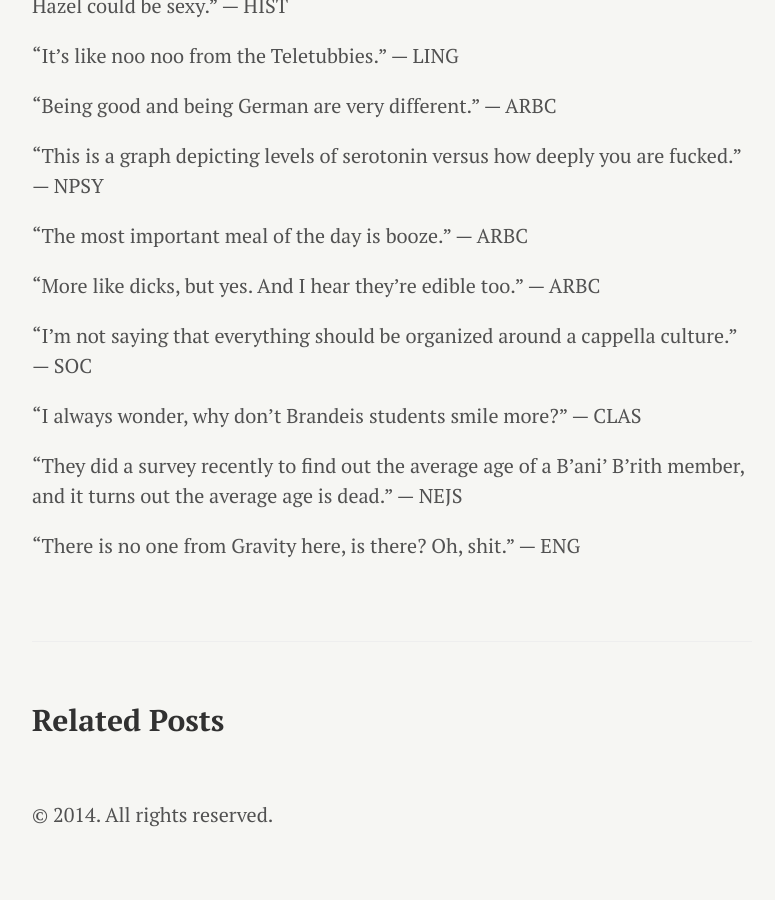
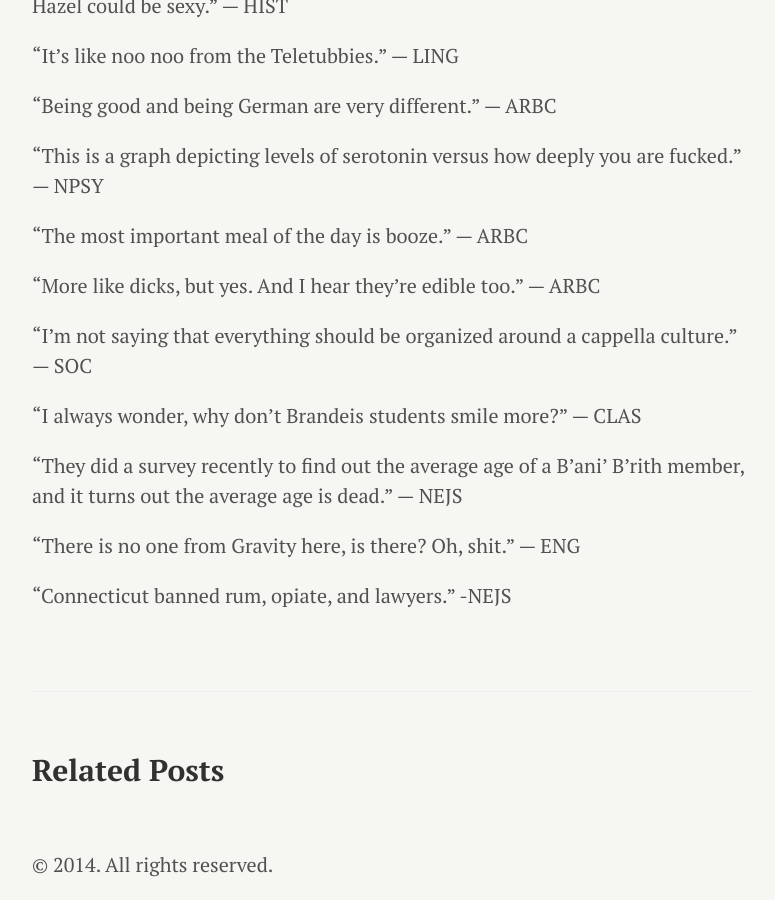
Before and after one commit to mrandhahn/gravitymagazine.org, a Jekyll site: the page built from _posts/2014-01-14-Professor-Quotes.md, in a window 1280 px wide and 900 px high, scrolled down 1712 px. Shown: the whole window, without its empty margins (248-1023 px from the left). Built offline with Jekyll 4.4.1, drawn with Linux system fonts in a browser that asks for light colours; Markdown is read by kramdown in place of the engine named in the settings; before the commit the page ends 2562 px from its top, so only the background shows below that.

Commit message:
Test to add quotes

```diff
--- a/_posts/2014-01-14-Professor-Quotes.md
+++ b/_posts/2014-01-14-Professor-Quotes.md
@@ -6,7 +6,6 @@ title: Professor Quotes
 *Since this is the budget edition of Gravity, you midyears will have to see the professor quotes here.*
 
 ***
-
 “Pulling operators out of bras is sick and wrong.” — PHYS
 
 “I don’t even know whose urine it was.” — CLAS
@@ -74,3 +73,5 @@ title: Professor Quotes
  “They did a survey recently to find out the average age of a B’ani’ B’rith member, and it turns out the average age is dead.” — NEJS
 
 “There is no one from Gravity here, is there? Oh, shit.” — ENG
+
+"Connecticut banned rum, opiate, and lawyers." -NEJS
```
